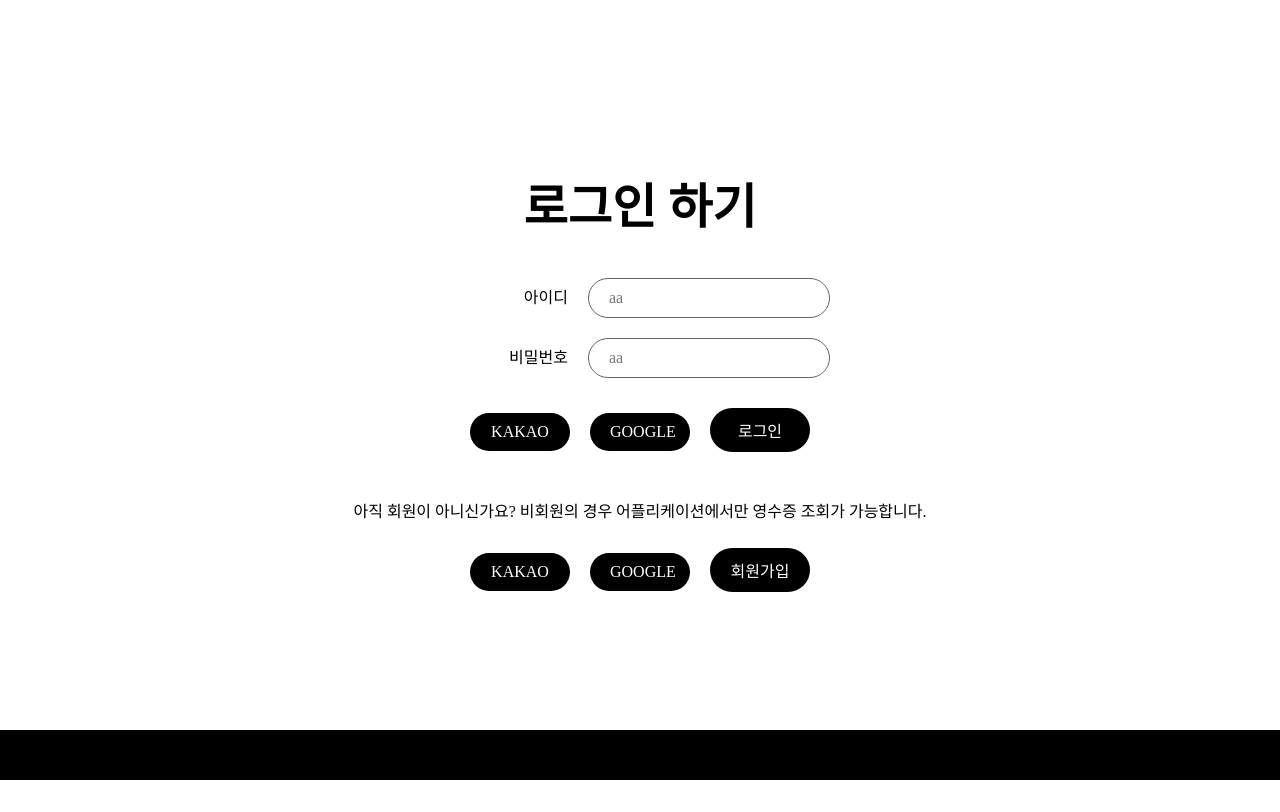
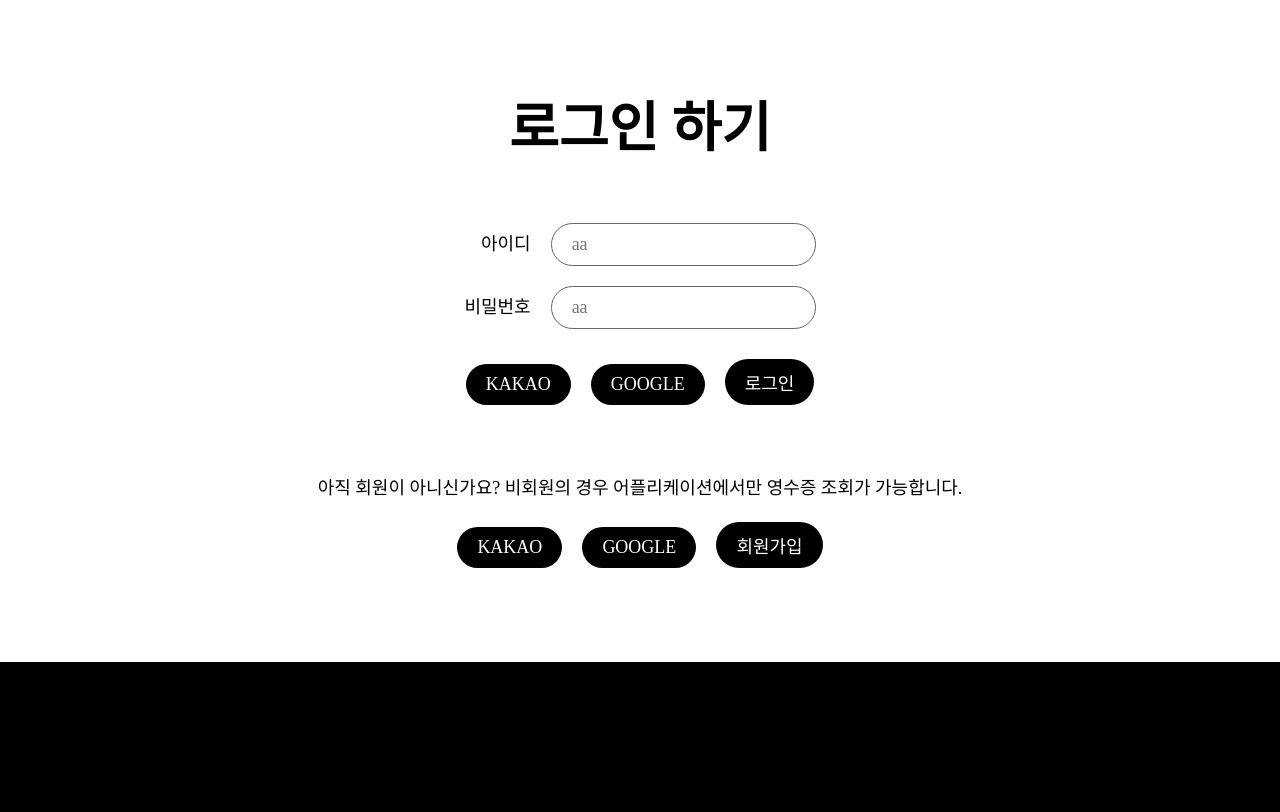
Before and after one commit to QReceipt/Front, a React (Create React App) app: page /login in a window 1280 px wide. Built offline with nearby package versions, Linux system fonts and the light colour scheme; a web font is replaced by a local one.

Commit message:
21/08/04 21:48 하단 margin, 로그인 페이지에서 회원가입 버튼 등

```diff
--- a/src/App.css
+++ b/src/App.css
@@ -14,6 +14,17 @@
 
 * {
     font-family: 'IBMPlexSansKR-Regular';
+    font-size:18px;
+}
+
+html,body{
+  height:100%;
+  margin:0;
+}
+
+.container-fluid{
+  min-height: 100%;
+  padding: 20px 0 0 0;
 }
 
 button {
@@ -22,7 +33,7 @@ button {
     border: none;
     background-color: black;
     color: white;
-    width: 100px;
+    width: auto;
     font-size: 1rem;
 }
 
@@ -77,14 +88,14 @@ select {
     width: 150px;
     transform: rotate(-90deg);
     position: relative;
-    top: 80%;
+    top: 60%;
     left: -2rem;
 }
 
 #footer {
     width: 100%;
-    height: 50px;
-    margin: 0;
+    height: 150px;
+    margin: -0px 0 0 0;
     padding: 0;
     background-color: black;
 }
@@ -97,6 +108,7 @@ select {
     border: rgb(100, 100, 100) solid 1px;
     font-size: 1.2rem;
     padding: 20px;
+    height:100%;
 }
 
 #receipttitle > * {
@@ -132,10 +144,11 @@ th {
 
 #container {
     grid-template-columns: repeat(3, 1fr);
+    height:100%;
 }
 
 .LoginInput {
-    width: 400px;
+    width: auto;
     text-align: right;
     margin: 20px;
 }
@@ -156,17 +169,16 @@ th {
     text-align: center;
     flex-direction: column;
     flex: 1;
-    margin: 10% 0 10% 0;
+    margin: 5% 0 5% 0;
 }
 
 .Login > * {
-    margin: 20px 0 0;
+    margin: 20px 0 20px 0;
 }
 
 .wrapper {
     display: flex;
     flex-direction: column;
-    margin: 20px 0 0;
 }
 
 .fstCont {
@@ -199,3 +211,7 @@ th {
 .fstCont{
   margin: 0  0 0 20px;
 }
+
+.item{
+  margin :  0 0 20px 0 ;
+}
--- a/src/components/Presentational/UI/organisms/LogIf.js
+++ b/src/components/Presentational/UI/organisms/LogIf.js
@@ -1,8 +1,9 @@
 import React from "react";
 
-import Input from "../molecules/LoginInput"
 import Btn from "../atoms/Btn"
 import SimCont from "../atoms/SimContent"
+
+import {Link} from 'react-router-dom'
 
 const Login = () => {
     return (
@@ -13,7 +14,7 @@ const Login = () => {
                 <div className="Btn">
                 <Btn placeholder="KAKAO"/>
                 <Btn placeholder="GOOGLE"/>
-                <Btn placeholder="회원가입"/>
+                <Link to="/register"><Btn placeholder="회원가입"/></Link>
                 </div>
             </div>
     )
--- a/src/components/Presentational/pages/Register.js
+++ b/src/components/Presentational/pages/Register.js
@@ -7,12 +7,13 @@ import Btn from "../UI/atoms/Btn";
 
 const Register = () => {
 
-
     return (
-        <div className="Login">
-            <Title title="회원가입"/>
-            <Input/>
-            <Btn placeholder="회원가입"/>
+        <div className="container-fluid">
+            <div className="Login">
+                <Title title="회원가입"/>
+                <Input/>
+                <Btn placeholder="회원가입"/>
+            </div>
             <Footer/>
         </div>
     )
--- a/src/components/Presentational/pages/SeeAll.js
+++ b/src/components/Presentational/pages/SeeAll.js
@@ -12,6 +12,7 @@ import SelTit from "../UI/atoms/SimContent"
 const SeeAll = () => {
     return (
         <div className="wrapper">
+            <div className="container-fluid">
                 <Nav/>
                 <div id="container">
                     <div className="item">
@@ -25,6 +26,7 @@ const SeeAll = () => {
                     <div className="item"><Receipt map="false"/></div>
                     <div className="item"><Detail/></div>
                 </div>
+            </div>
             <Footer/>
         </div>
     )
```
Lines whose indentation alone changed are shown as unchanged.
